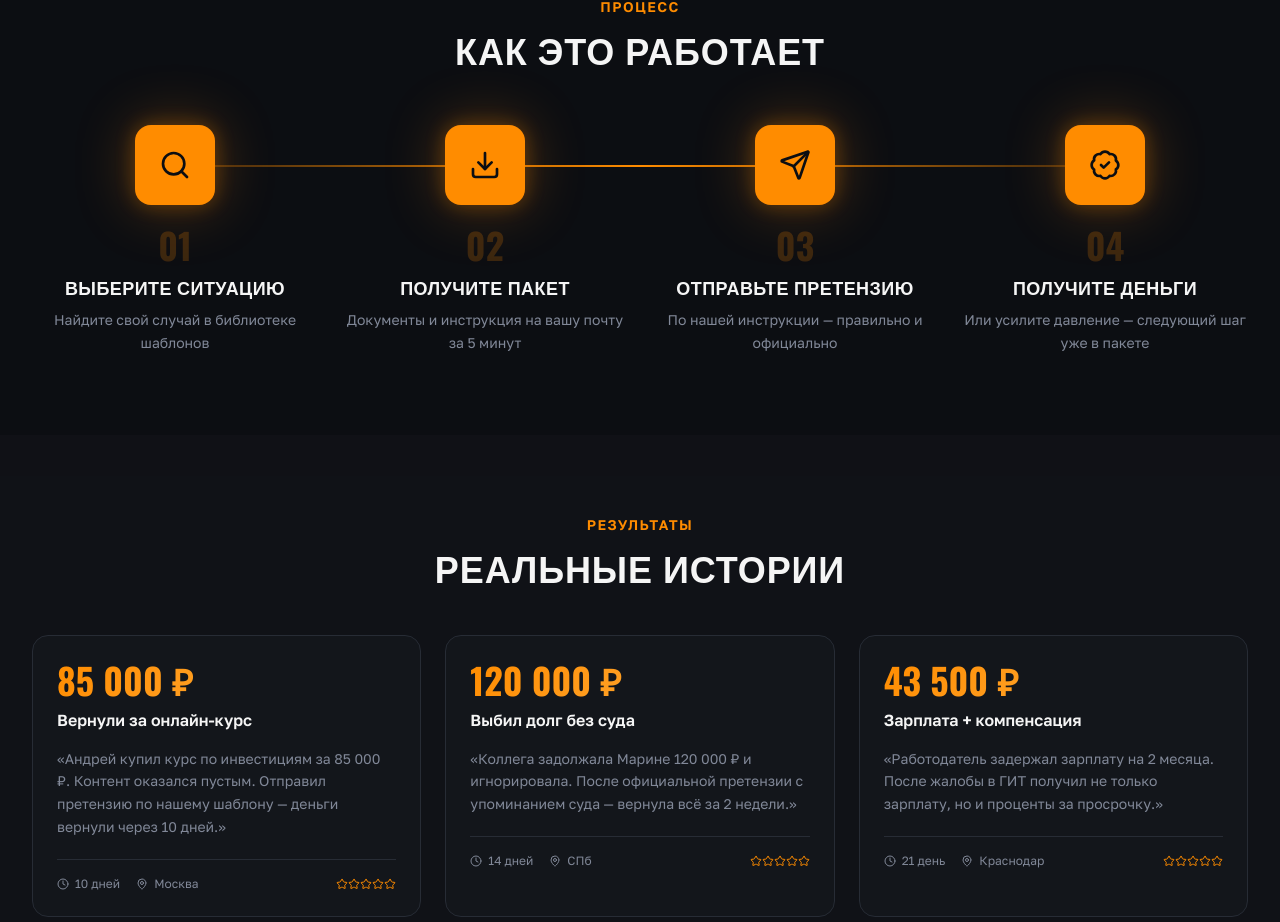
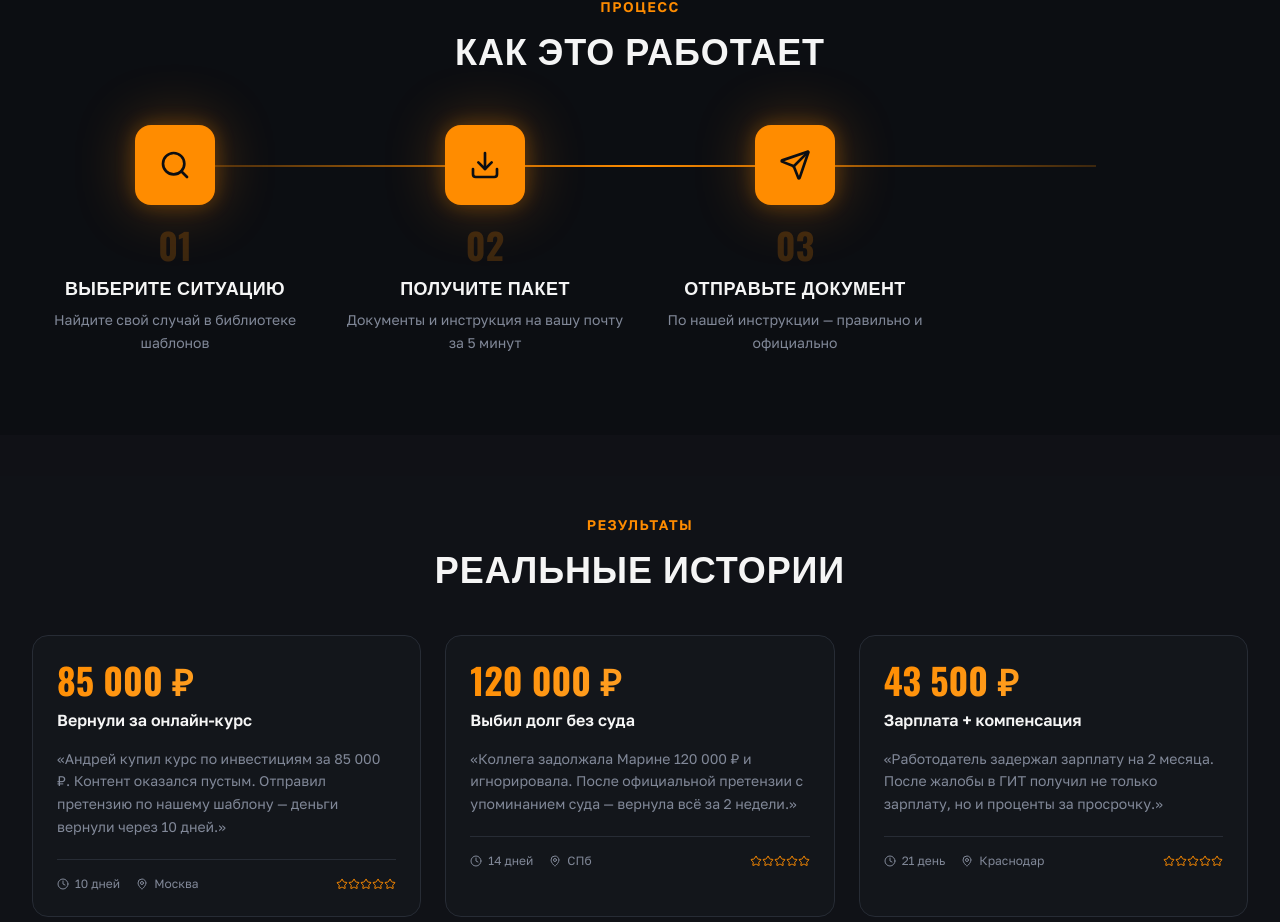
Before and after one commit to pr-poehali-dev/documents-template-site, a React (Vite) app: page / in a window 1280 px wide. Shown: the part 3335-4257 px from the top of the page. Built offline with nearby package versions, Linux system fonts and the light colour scheme.

Commit message:
fix: rename "Send Claim" to "Send Document"

```diff
--- a/src/pages/Index.tsx
+++ b/src/pages/Index.tsx
@@ -457,8 +457,7 @@ export default function Index() {
             {[
               { step: "01", icon: "Search", title: "Выберите ситуацию", desc: "Найдите свой случай в библиотеке шаблонов" },
               { step: "02", icon: "Download", title: "Получите пакет", desc: "Документы и инструкция на вашу почту за 5 минут" },
-              { step: "03", icon: "Send", title: "Отправьте претензию", desc: "По нашей инструкции — правильно и официально" },
-              { step: "04", icon: "BadgeCheck", title: "Получите деньги", desc: "Или усилите давление — следующий шаг уже в пакете" },
+              { step: "03", icon: "Send", title: "Отправьте документ", desc: "По нашей инструкции — правильно и официально" },
             ].map((step, i) => (
               <div
                 key={i}
```
